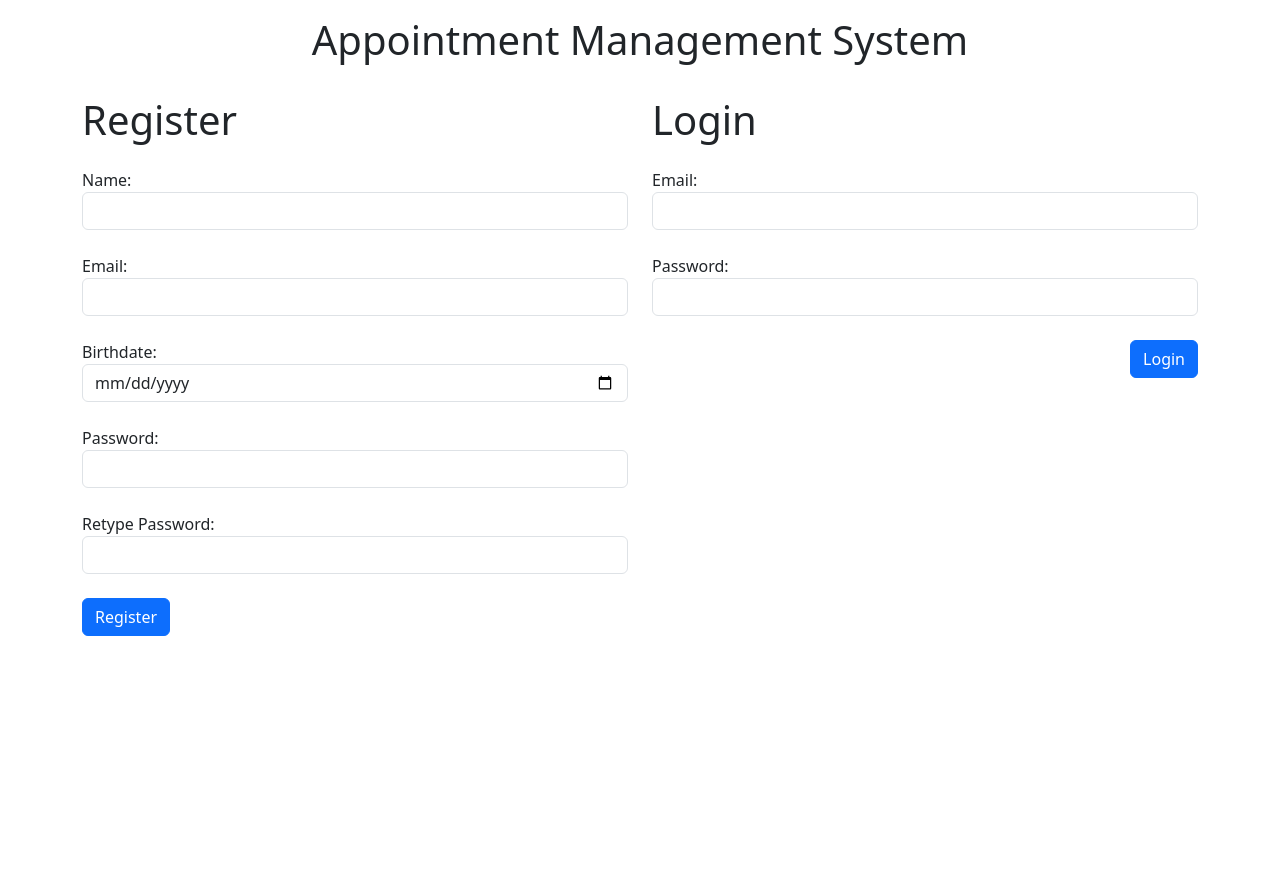
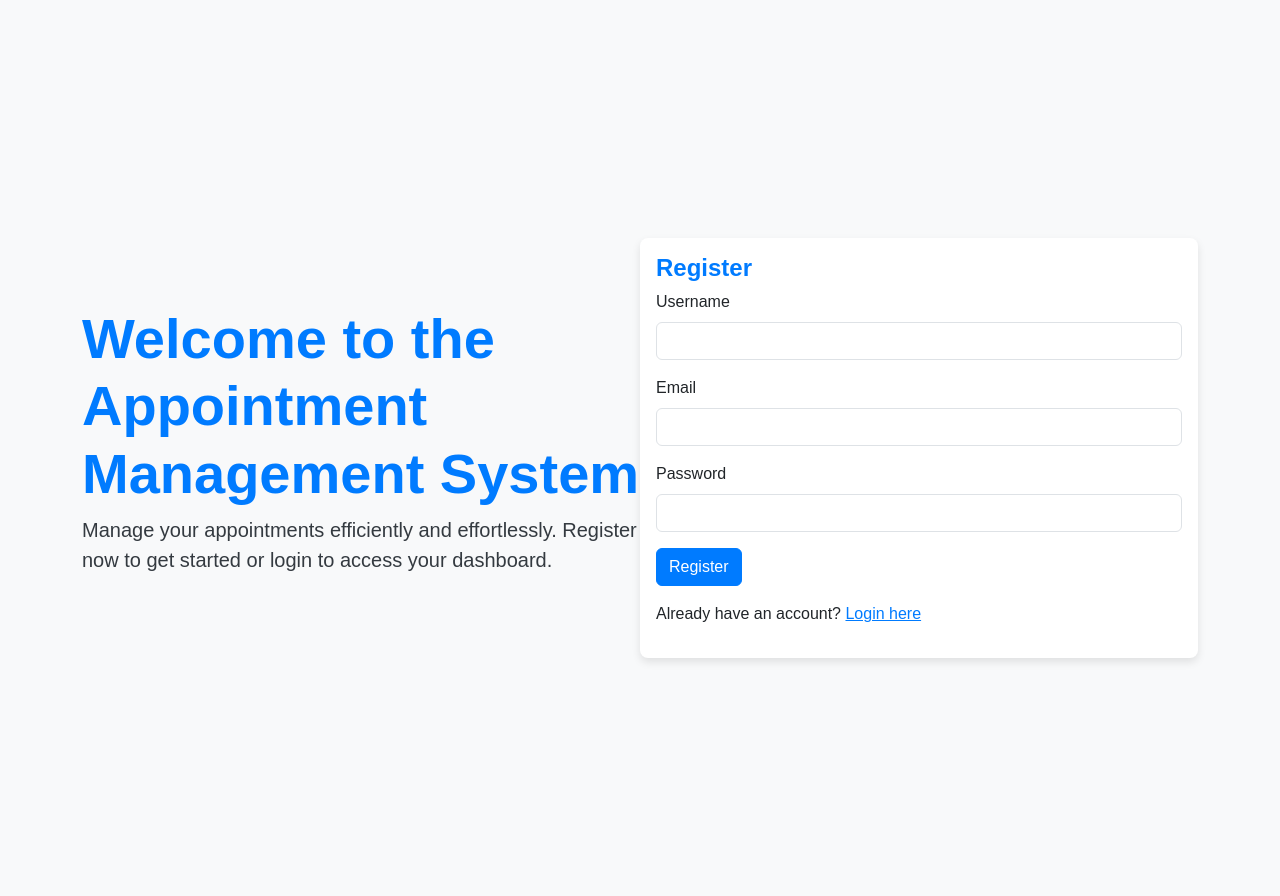
Before and after one commit to raivisneilands/appointment-management-system, a PHP site: page / in a window 1280 px wide. Before the commit the page ends 636 px from the top, so only its background shows below. Run offline with PHP 8.4, Linux system fonts and the light colour scheme.

Commit message:
update register/login window

```diff
--- a/index.php
+++ b/index.php
@@ -11,112 +11,126 @@ include 'db.php';
     <title>Appointment Management System</title>
     <link href="https://cdn.jsdelivr.net/npm/bootstrap@5.3.3/dist/css/bootstrap.min.css" rel="stylesheet" integrity="sha384-QWTKZyjpPEjISv5WaRU9OFeRpok6YctnYmDr5pNlyT2bRjXh0JMhjY6hW+ALEwIH" crossorigin="anonymous">
 </head>
-<h2 class="display-4 fs-1 m-3 text-center">Appointment Management System</h2>
-<div class="container">
-    <div class="row">
-        <div class="col-md-6">
-            <h3 class="display-6 my-3">Register</h3>
-            <form action="<?php $_SERVER['PHP_SELF'] ?>" method="post">
-                <div class="form-group my-4">
-                    <label for="name">Name: </label>
-                    <input type="text" class="form-control" id="name" name="name" required>
-                </div>
-                <div class="form-group my-4">
-                    <label for="email">Email: </label>
-                    <input type="email" class="form-control" id="email" name="email" required>
-                </div>
-                <div class="form-group my-4">
-                    <label for="birthdate">Birthdate: </label>
-                    <input type="date" class="form-control" id="birthdate" name="birthdate" required>
-                </div>
-                <div class="form-group my-4">
-                    <label for="password">Password: </label>
-                    <input type="password" class="form-control" id="password" name="password" required>
-                </div>
-                <div class="form-group my-4">
-                    <label for="retype-password">Retype Password: </label>
-                    <input type="password" class="form-control" id="retype-password" name="retype-password" required>
-                </div>
-                <div class="form-group my-4">
-                    <input type="submit" value="Register" class="btn btn-primary">
-                </div>
-            </form>
-            <?php
-            if ($_SERVER["REQUEST_METHOD"] == "POST" && isset($_POST['name']) && isset($_POST['email']) && isset($_POST['birthdate']) && isset($_POST['password']) && isset($_POST['retype-password'])) {
-                $name = htmlspecialchars(strip_tags($_POST['name']));
-                $email = filter_var($_POST['email'], FILTER_SANITIZE_EMAIL);
-                $birthdate = htmlspecialchars(strip_tags($_POST['birthdate']));
-                $password = htmlspecialchars(strip_tags($_POST['password']));
-                $retypePassword = htmlspecialchars(strip_tags($_POST['retype-password']));
+<style>
+    body {
+        font-family: 'Arial', sans-serif;
+        background-color: #f8f9fa;
+        color: #343a40;
+    }
 
-                if ($password !== $retypePassword) {
-                    echo "<div class='alert alert-danger'>Passwords do not match</div>";
-                } else {
-                    $password = password_hash($password, PASSWORD_DEFAULT);
+    .display-4 {
+        font-weight: 550;
+        color: #007bff;
+    }
 
-                    $sql = "INSERT INTO users (name, email, birthdate, password) VALUES (:name, :email, :birthdate, :password)";
-                    $stmt = $pdo->prepare($sql);
-                    $stmt->bindParam(':name', $name);
-                    $stmt->bindParam(':email', $email);
-                    $stmt->bindParam(':birthdate', $birthdate);
-                    $stmt->bindParam(':password', $password);
+    .lead {
+        font-size: 1.25rem;
+        font-weight: 300;
+    }
 
-                    if ($stmt->execute()) {
-                        echo "<div class='alert alert-success alert-dismissible fade show' role='alert'>
-                                New record created successfully
-                                <button type='button' class='btn-close' data-bs-dismiss='alert' aria-label='Close'></button>
-                              </div>";
-                    } else {
-                        echo "<div class='alert alert-danger'>Error: " . $stmt->errorInfo()[2] . "</div>";
-                    }
-                }
-            }
-            ?>
+    .card {
+        border: none;
+        border-radius: 0.5rem;
+        box-shadow: 0 4px 8px rgba(0, 0, 0, 0.1);
+    }
+
+    .card-title {
+        font-size: 1.5rem;
+        font-weight: 600;
+        color: #007bff;
+    }
+
+    .form-label {
+        font-weight: 500;
+    }
+
+    .btn-primary {
+        background-color: #007bff;
+        border-color: #007bff;
+    }
+
+    .btn-primary:hover {
+        background-color: #0056b3;
+        border-color: #0056b3;
+    }
+
+    a {
+        color: #007bff;
+    }
+
+    a:hover {
+        color: #0056b3;
+        text-decoration: none;
+    }
+</style>
+
+<body>
+    <div class="container my-5 d-flex justify-content-center align-items-center" style="min-height: 100vh;">
+        <div class="row w-100"></div>
+        <div class="col-md-6 d-flex align-items-center">
+            <div>
+                <h1 class="display-4">Welcome to the Appointment Management System</h1>
+                <p class="lead">Manage your appointments efficiently and effortlessly. Register now to get started or login to access your dashboard.</p>
+            </div>
         </div>
         <div class="col-md-6">
-            <h3 class="display-6 my-3">Login</h3>
-            <form action="<?php $_SERVER['PHP_SELF'] ?>" method="post">
-                <div class="form-group my-4">
-                    <label for="login-email">Email: </label>
-                    <input type="email" class="form-control" id="login-email" name="login-email" required>
+            <div class="card" id="register-form">
+                <div class="card-body">
+                    <h2 class="card-title">Register</h2>
+                    <form action="register.php" method="POST">
+                        <div class="mb-3">
+                            <label for="register-username" class="form-label">Username</label>
+                            <input type="text" class="form-control" id="register-username" name="username" required>
+                        </div>
+                        <div class="mb-3">
+                            <label for="register-email" class="form-label">Email</label>
+                            <input type="email" class="form-control" id="register-email" name="email" required>
+                        </div>
+                        <div class="mb-3">
+                            <label for="register-password" class="form-label">Password</label>
+                            <input type="password" class="form-control" id="register-password" name="password" required>
+                        </div>
+                        <button type="submit" class="btn btn-primary">Register</button>
+                    </form>
+                    <p class="mt-3">Already have an account? <a href="#" id="show-login">Login here</a></p>
                 </div>
-                <div class="form-group my-4">
-                    <label for="login-password">Password: </label>
-                    <input type="password" class="form-control" id="login-password" name="login-password" required>
+            </div>
+
+            <div class="card mt-4" id="login-form" style="display: none;">
+                <div class="card-body">
+                    <h2 class="card-title">Login</h2>
+                    <form action="login.php" method="POST">
+                        <div class="mb-3">
+                            <label for="login-username" class="form-label">Username</label>
+                            <input type="text" class="form-control" id="login-username" name="username" required>
+                        </div>
+                        <div class="mb-3">
+                            <label for="login-password" class="form-label">Password</label>
+                            <input type="password" class="form-control" id="login-password" name="password" required>
+                        </div>
+                        <button type="submit" class="btn btn-primary">Login</button>
+                    </form>
+                    <p class="mt-3">Don't have an account? <a href="#" id="show-register">Register here</a></p>
                 </div>
-                <div class="form-group my-4 d-flex justify-content-end">
-                    <input type="submit" value="Login" class="btn btn-primary">
-                </div>
-            </form>
-            <?php
-            if ($_SERVER["REQUEST_METHOD"] == "POST" && isset($_POST['login-email']) && isset($_POST['login-password'])) {
-                $loginEmail = filter_var($_POST['login-email'], FILTER_SANITIZE_EMAIL);
-                $loginPassword = htmlspecialchars(strip_tags($_POST['login-password']));
-
-                $sql = "SELECT * FROM users WHERE email = :email";
-                $stmt = $pdo->prepare($sql);
-                $stmt->bindParam(':email', $loginEmail);
-                $stmt->execute();
-                $user = $stmt->fetch(PDO::FETCH_ASSOC);
-
-                if ($user && password_verify($loginPassword, $user['password'])) {
-                    echo "<div class='alert alert-success alert-dismissible fade show' role='alert'>
-                            Login successful
-                            <button type='button' class='btn-close' data-bs-dismiss='alert' aria-label='Close'></button>
-                          </div>";
-                } else {
-                    echo "<div class='alert alert-danger alert-dismissible fade show' role='alert'>
-                            Invalid email or password
-                            <button type='button' class='btn-close' data-bs-dismiss='alert' aria-label='Close'></button>
-                          </div>";
-                }
-            }
-            ?>
+            </div>
         </div>
     </div>
-</div>
-</div>
-<script src="https://cdn.jsdelivr.net/npm/bootstrap@5.3.3/dist/js/bootstrap.bundle.min.js" integrity="sha384-YvpcrYf0tY3lHB60NNkmXc5s9fDVZLESaAA55NDzOxhy9GkcIdslK1eN7N6jIeHz" crossorigin="anonymous"></script>
+    </div>
+    <script src="https://cdn.jsdelivr.net/npm/bootstrap@5.3.3/dist/js/bootstrap.bundle.min.js" integrity="sha384-YvpcrYf0tY3lHB60NNkmXc5s9fDVZLESaAA55NDzOxhy9GkcIdslK1eN7N6jIeHz" crossorigin="anonymous"></script>
+
+    <script>
+        document.getElementById('show-login').addEventListener('click', function(e) {
+            e.preventDefault();
+            document.getElementById('register-form').style.display = 'none';
+            document.getElementById('login-form').style.display = 'block';
+        });
+
+        document.getElementById('show-register').addEventListener('click', function(e) {
+            e.preventDefault();
+            document.getElementById('login-form').style.display = 'none';
+            document.getElementById('register-form').style.display = 'block';
+        });
+    </script>
 </body>
 
 </html>
```
